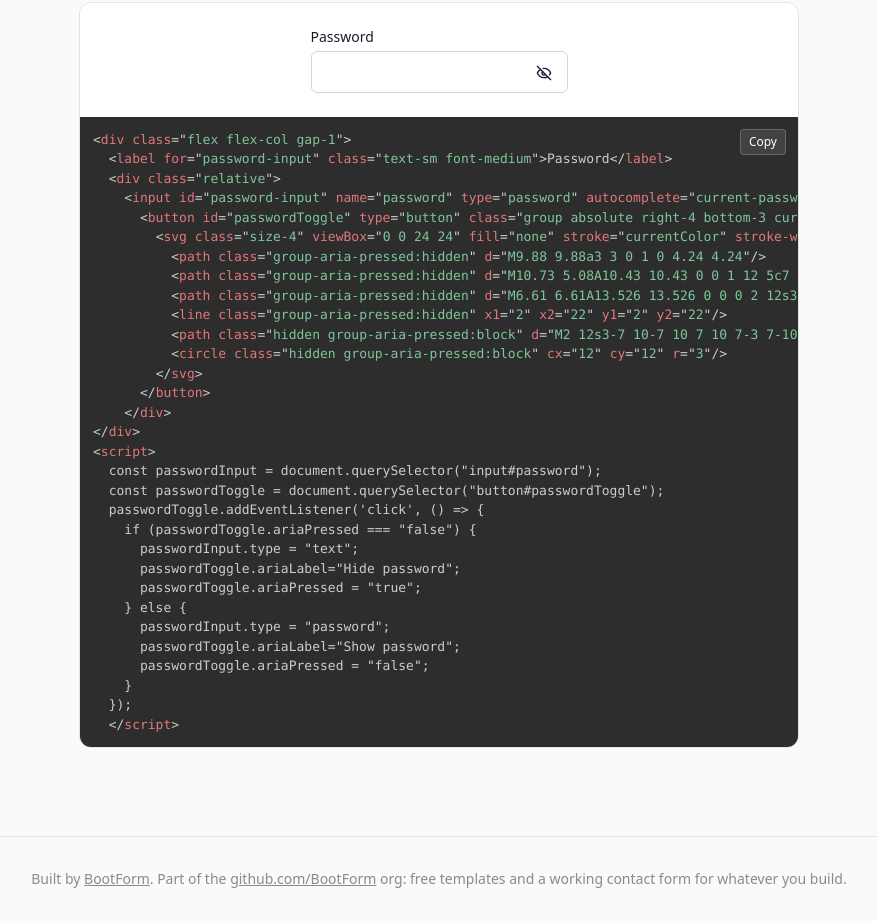
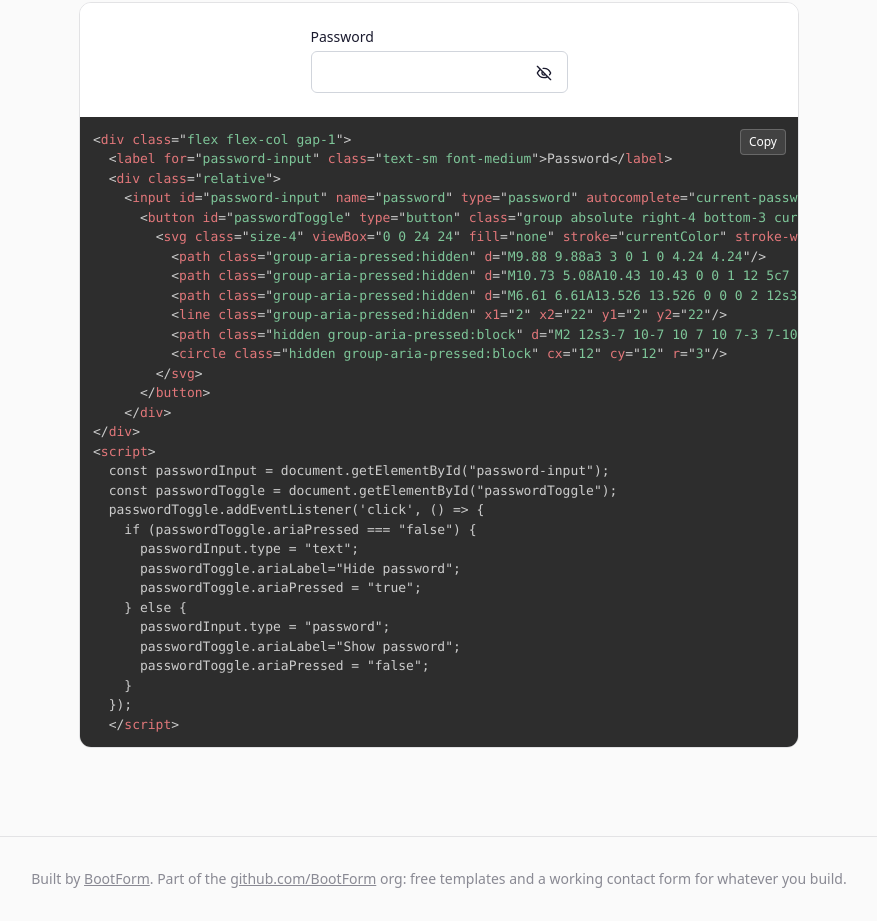
Before and after one commit to BootForm/form-styles, a plain HTML site: page inputs.html in a window 1280 px wide. Shown: the part 7020-7941 px from the top of the page, without its empty margins (201-1078 px from the left). Drawn offline with nearby package versions, Linux system fonts and the light colour scheme.

Commit message:
update script to get the input by the new id

```diff
--- a/inputs.html
+++ b/inputs.html
@@ -477,8 +477,8 @@
     &lt;/div&gt;
 &lt;/div&gt;
 &lt;script&gt;
-  const passwordInput = document.querySelector(&quot;input#password&quot;);
-  const passwordToggle = document.querySelector(&quot;button#passwordToggle&quot;);
+  const passwordInput = document.getElementById(&quot;password-input&quot;);
+  const passwordToggle = document.getElementById(&quot;passwordToggle&quot;);
   passwordToggle.addEventListener(&#x27;click&#x27;, () => {
     if (passwordToggle.ariaPressed === &quot;false&quot;) {
       passwordInput.type = &quot;text&quot;;
@@ -529,8 +529,8 @@
     })
   })
 
-  const passwordInput = document.querySelector("input#password");
-  const passwordToggle = document.querySelector("button#passwordToggle");
+  const passwordInput = document.getElementById("password-input");
+  const passwordToggle = document.getElementById("passwordToggle");
   passwordToggle.addEventListener('click', () => {
     if (passwordToggle.ariaPressed === "false") {
       passwordInput.type = "text";
```
